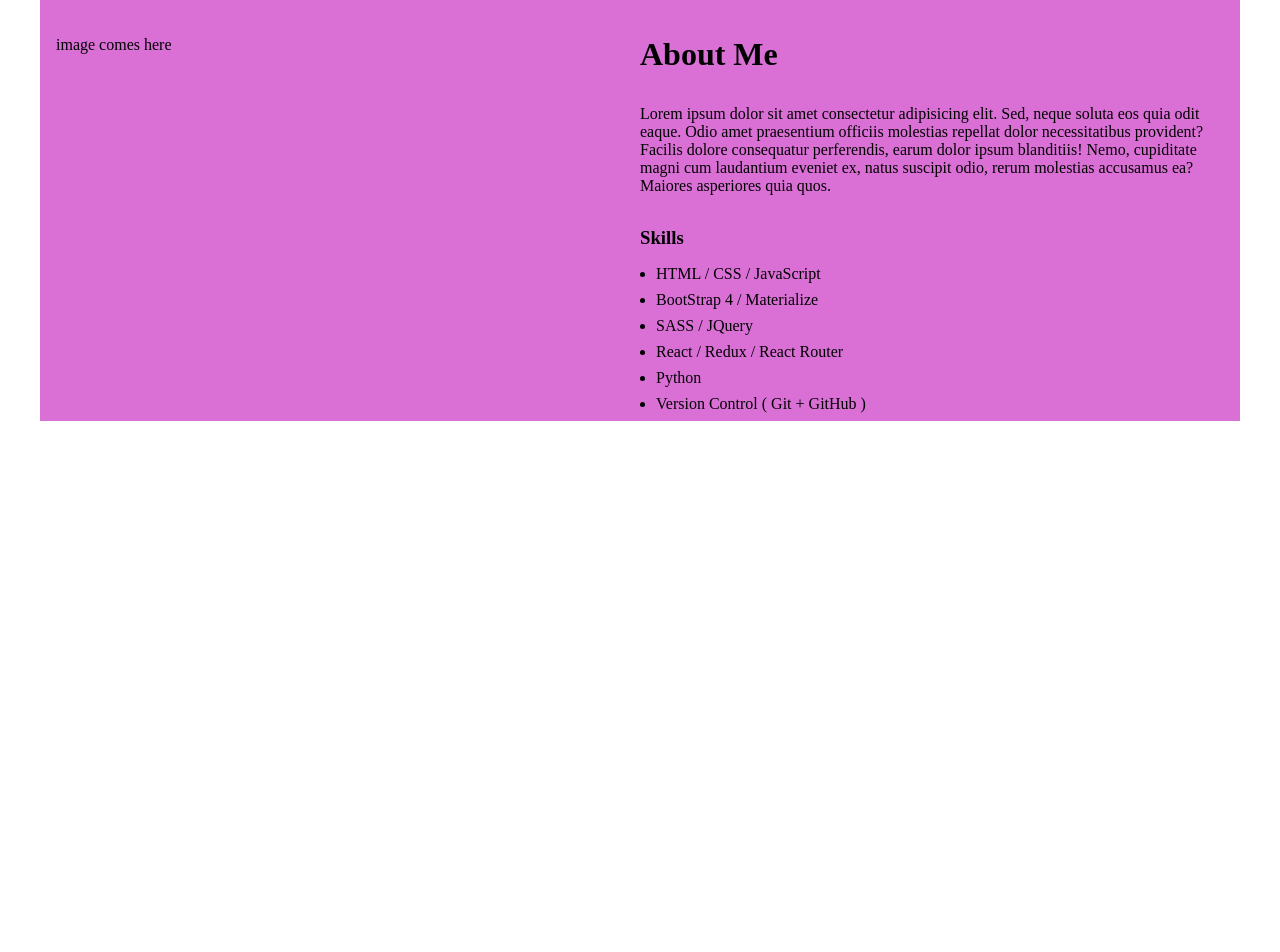
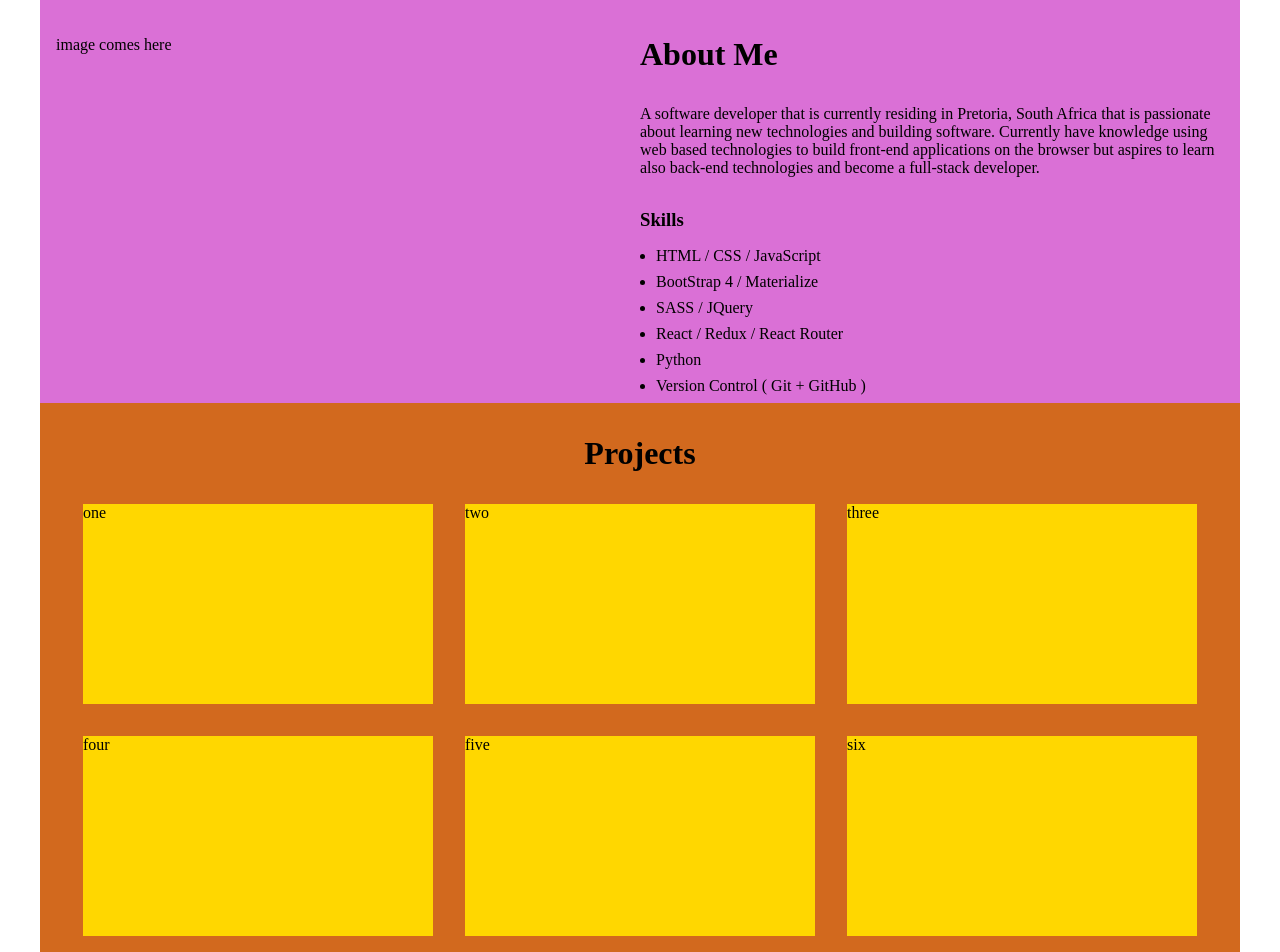
Before and after one commit to BrianSekwakwa/portfolio, a React (Create React App) app: page /#/ in a window 1280 px wide. Shown: the part 812-1764 px from the top of the page. Before the commit the page ends 1233 px from the top, so only its background shows below. Built offline with nearby package versions, Linux system fonts and the light colour scheme.

Commit message:
completed the projects markup section

```diff
--- a/src/components/AboutMe.js
+++ b/src/components/AboutMe.js
@@ -7,12 +7,11 @@ function AboutMe() {
       <div className="about-me__summary">
         <h1>About Me</h1>
         <p>
-          Lorem ipsum dolor sit amet consectetur adipisicing elit. Sed, neque
-          soluta eos quia odit eaque. Odio amet praesentium officiis molestias
-          repellat dolor necessitatibus provident? Facilis dolore consequatur
-          perferendis, earum dolor ipsum blanditiis! Nemo, cupiditate magni cum
-          laudantium eveniet ex, natus suscipit odio, rerum molestias accusamus
-          ea? Maiores asperiores quia quos.
+          A software developer that is currently residing in Pretoria, South
+          Africa that is passionate about learning new technologies and building
+          software. Currently have knowledge using web based technologies to
+          build front-end applications on the browser but aspires to learn also
+          back-end technologies and become a full-stack developer.
         </p>
         <h3>Skills</h3>
         <ul>
--- a/src/components/Main.js
+++ b/src/components/Main.js
@@ -3,7 +3,7 @@ import Navigation from "./Navigation";
 import ToggleMenu from "./ToggleMenu";
 import Home from "./Home";
 import AboutMe from "./AboutMe";
-// import Projects from "./Projects";
+import Projects from "./Projects";
 // import Contacts from "./Contacts";
 
 function Main() {
@@ -13,6 +13,7 @@ function Main() {
       <ToggleMenu />
       <Home />
       <AboutMe />
+      <Projects />
     </div>
   );
 }
--- a/src/components/Projects.js
+++ b/src/components/Projects.js
@@ -1,7 +1,20 @@
 import React from "react";
+import projects_data from "./projects_data.json";
 
 function Projects() {
-  return <div>Projects Component</div>;
+  return (
+    <div className="projects">
+      <h1 className="projects__header">Projects</h1>
+      <div className="projects__card-group">
+        <div className="projects__card-group__card-item">one</div>
+        <div className="projects__card-group__card-item">two</div>
+        <div className="projects__card-group__card-item">three</div>
+        <div className="projects__card-group__card-item">four</div>
+        <div className="projects__card-group__card-item">five</div>
+        <div className="projects__card-group__card-item">six</div>
+      </div>
+    </div>
+  );
 }
 
 export default Projects;
--- /dev/null
+++ b/src/components/projects_data.json
@@ -0,0 +1,32 @@
+{
+  "data": [
+    {
+      "title": "recipe finder",
+      "summary": "Lorem ipsum dolor sit amet consectetur adipisicing elit.",
+      "image": "image path",
+      "project_repo": "repo url",
+      "project_link": "link url"
+    },
+    {
+      "title": "recipe finder",
+      "summary": "Lorem ipsum dolor sit amet consectetur adipisicing elit.",
+      "image": "image path",
+      "project_repo": "repo url",
+      "project_link": "link url"
+    },
+    {
+      "title": "recipe finder",
+      "summary": "Lorem ipsum dolor sit amet consectetur adipisicing elit.",
+      "image": "image path",
+      "project_repo": "repo url",
+      "project_link": "link url"
+    },
+    {
+      "title": "recipe finder",
+      "summary": "Lorem ipsum dolor sit amet consectetur adipisicing elit.",
+      "image": "image path",
+      "project_repo": "repo url",
+      "project_link": "link url"
+    }
+  ]
+}
--- a/src/index.css
+++ b/src/index.css
@@ -98,3 +98,19 @@
     margin-left: 1rem; }
     .about-me ul li {
       margin-bottom: 0.5rem; }
+
+.projects {
+  padding-top: 2rem;
+  background: chocolate; }
+  .projects__header {
+    text-align: center; }
+  .projects__card-group {
+    margin-top: 1rem;
+    display: flex;
+    flex-wrap: wrap;
+    justify-content: center; }
+    .projects__card-group__card-item {
+      background: gold;
+      margin: 1rem;
+      width: 350px;
+      height: 200px; }
--- a/src/scss/_projects.scss
+++ b/src/scss/_projects.scss
@@ -0,0 +1,22 @@
+.projects {
+  padding-top: 2rem;
+
+  background: chocolate;
+  &__header {
+    text-align: center;
+  }
+
+  &__card-group {
+    margin-top: 1rem;
+    display: flex;
+    flex-wrap: wrap;
+    justify-content: center;
+
+    &__card-item {
+      background: gold;
+      margin: 1rem;
+      width: 350px;
+      height: 200px;
+    }
+  }
+}
--- a/src/scss/index.scss
+++ b/src/scss/index.scss
@@ -4,3 +4,4 @@
 @import "toggle-menu";
 @import "home";
 @import "about-me";
+@import "projects";
```
